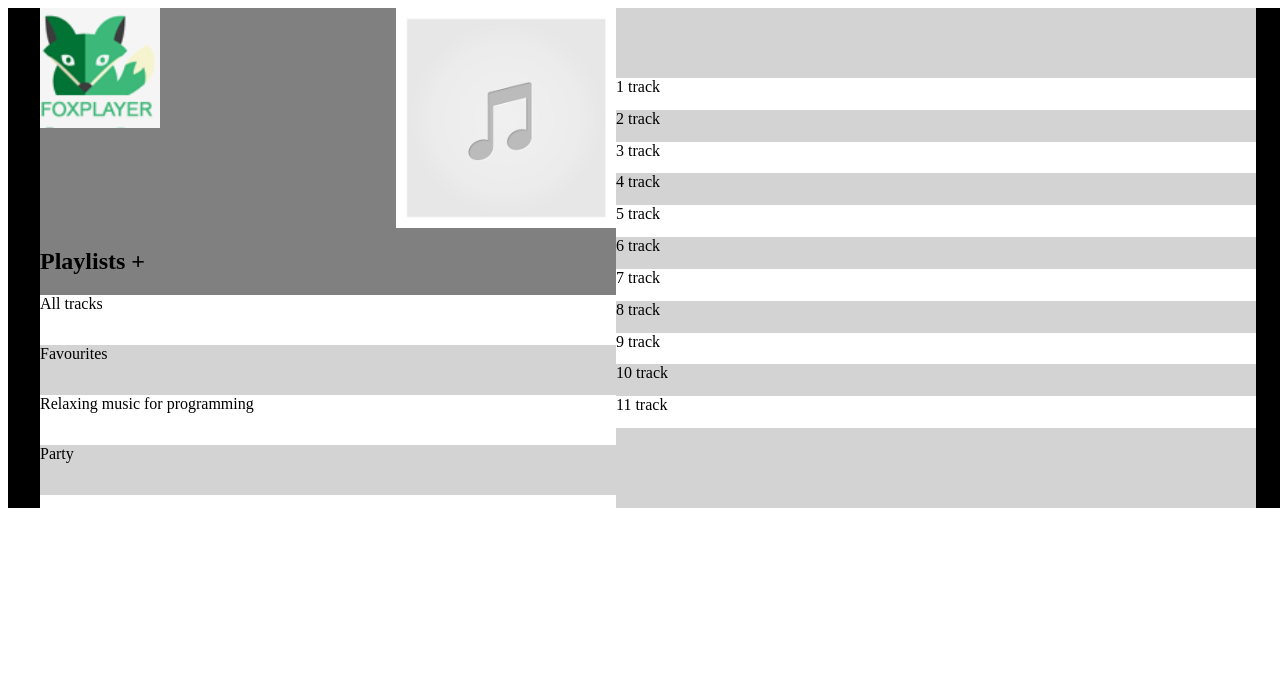
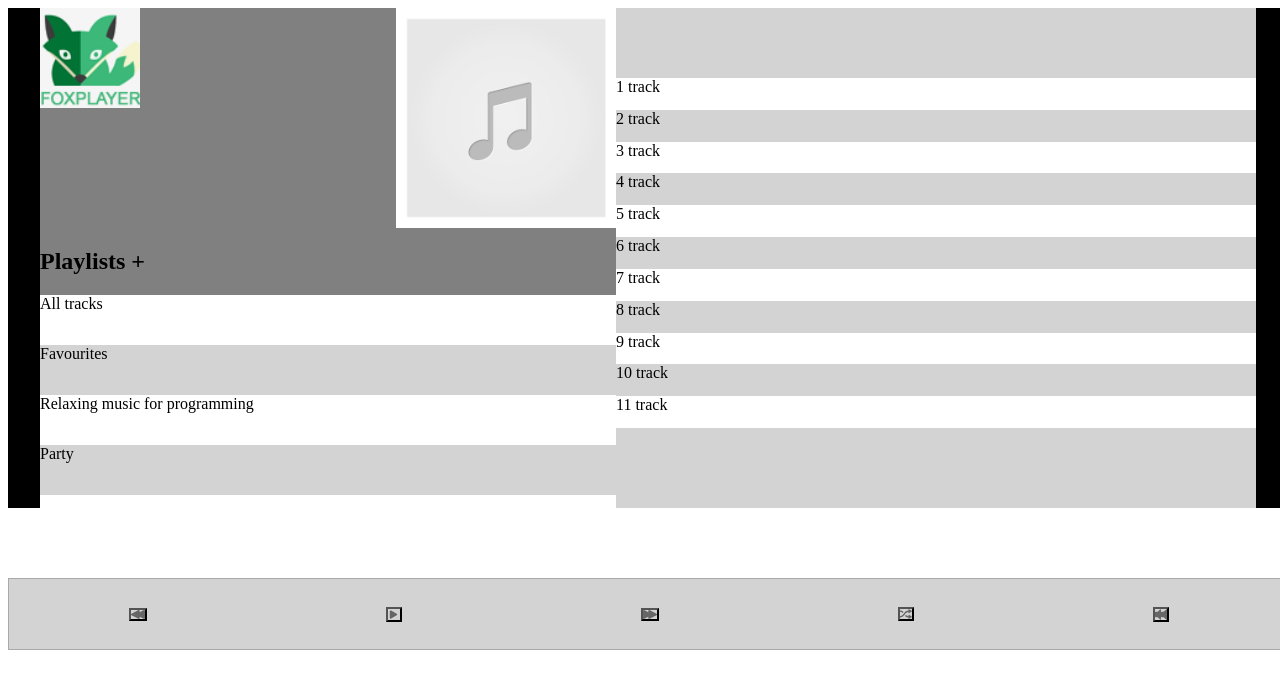
Before and after one commit to greenfox-academy/Tamara, a plain HTML site: page week-10/fox_player_project/main.html in a window 1280 px wide. Drawn offline with Linux system fonts and the light colour scheme.

Commit message:
feat(fox_player_project): setup the footer element with buttons

```diff
--- a/week-10/fox_player_project/main.html
+++ b/week-10/fox_player_project/main.html
@@ -41,6 +41,12 @@
       </div>
     </section>
   </main>
-  <footer></footer>
+  <footer class="controll_panel">
+    <button class="rewind"></button>
+    <button class="play"></button>
+    <button class="forward"></button>
+    <button class="shuffle"></button>
+    <button class="volume"></button>
+  </footer>
 </body>
 </html>
--- a/week-10/fox_player_project/style.css
+++ b/week-10/fox_player_project/style.css
@@ -11,6 +11,7 @@ body {
   background: black;
   align-content: center;
   justify-content: center;
+  position: relative;
 }
 .left {
   display: inline-flex;
@@ -36,10 +37,10 @@ body {
 }
 
 .logo {
-  width: 120px;
-  height: 120px;
+  width: 100px;
+  height: 100px;
   background: url('../fox_player_project/img/foxplayer.png'), no-repeat;
-  background-size: contain;
+  background-size: cover;
 }
 
 .photos {
@@ -67,6 +68,7 @@ h1 {
   list-style: none;
   background: white;
   flex-direction: column;
+  align-items: center;
 }
 
 li {
@@ -96,9 +98,54 @@ li:nth-child(even) {
   background: white;
   flex-direction: column;
   overflow: scroll;
+  align-items: center;
 }
 
-/* .tracklist li {
-  height:
-  background: lightgray;
-} */
+.controll_panel, main:after{
+  display: inline-flex;
+  width: 100%;
+  height: 70px;
+  padding: 0;
+  margin: 0;
+  background: lightgrey;
+  position: absolute;
+  align-items: center;
+  justify-content: space-around;
+  bottom: 150px;
+  border: 1px solid darkgray;
+}
+
+.forward {
+  width: 18px;
+  height: 13px;
+  background: url('../fox_player_project/img/forward.svg'), no-repeat;
+  background-size: contain;
+}
+
+.play {
+  width: 15px;
+  height: 15px;
+  background: url('../fox_player_project/img/play.svg'), no-repeat, right 25px;
+  background-size: contain;
+}
+
+.rewind, .play:after {
+  width: 18px;
+  height: 13px;
+  background: url('../fox_player_project/img/rewind.svg'), no-repeat, right 40px;
+  background-size: contain;
+}
+
+.shuffle, .forward:after {
+  width: 13px;
+  height: 14px;
+  background: url('../fox_player_project/img/shuffle.svg'), no-repeat, right 50px;
+  background-size: contain;
+}
+
+.volume, .shuffle:after {
+  width: 10px;
+  height: 15px;
+  background: url('../fox_player_project/img/volume.svg'), no-repeat, right 50px;
+  background-size: contain;
+}
```
